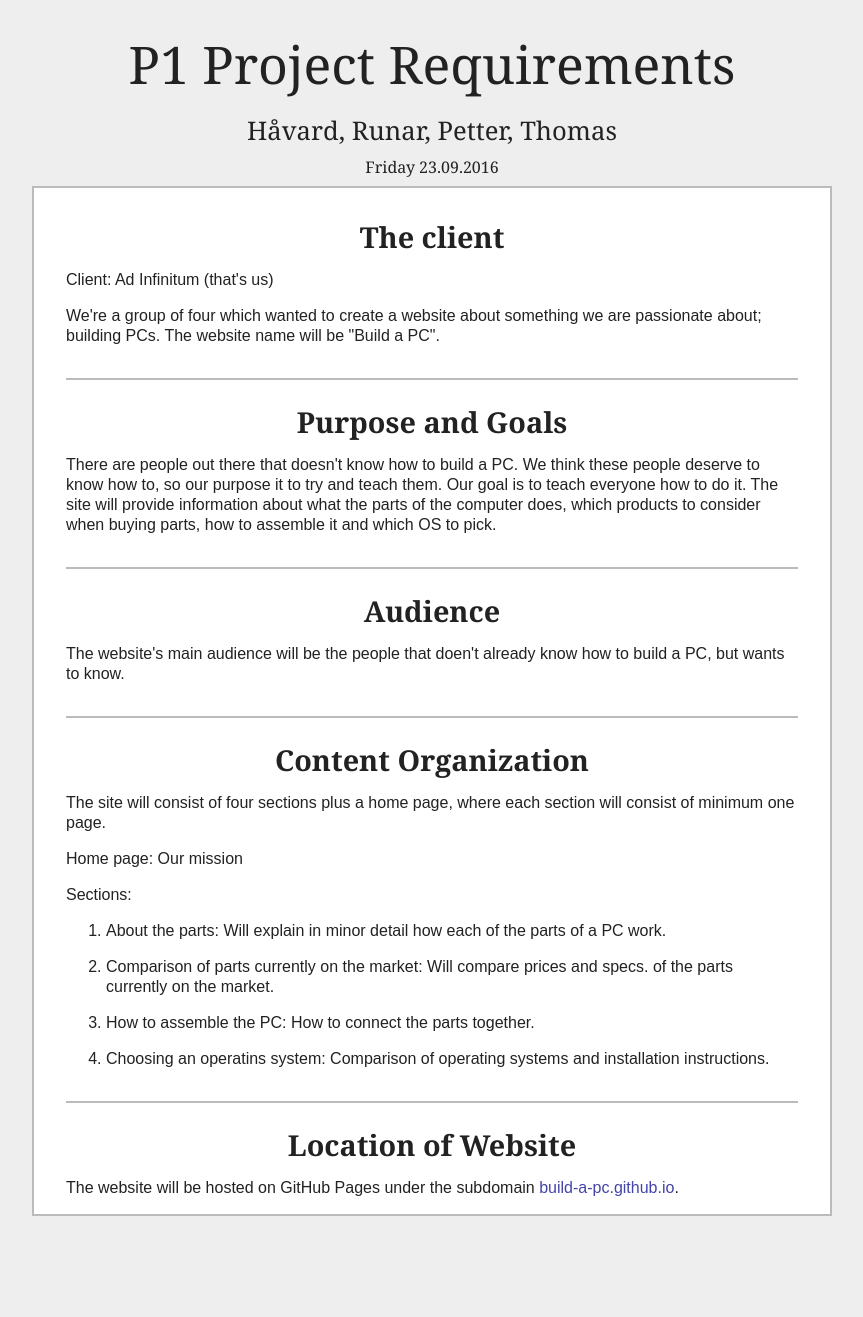
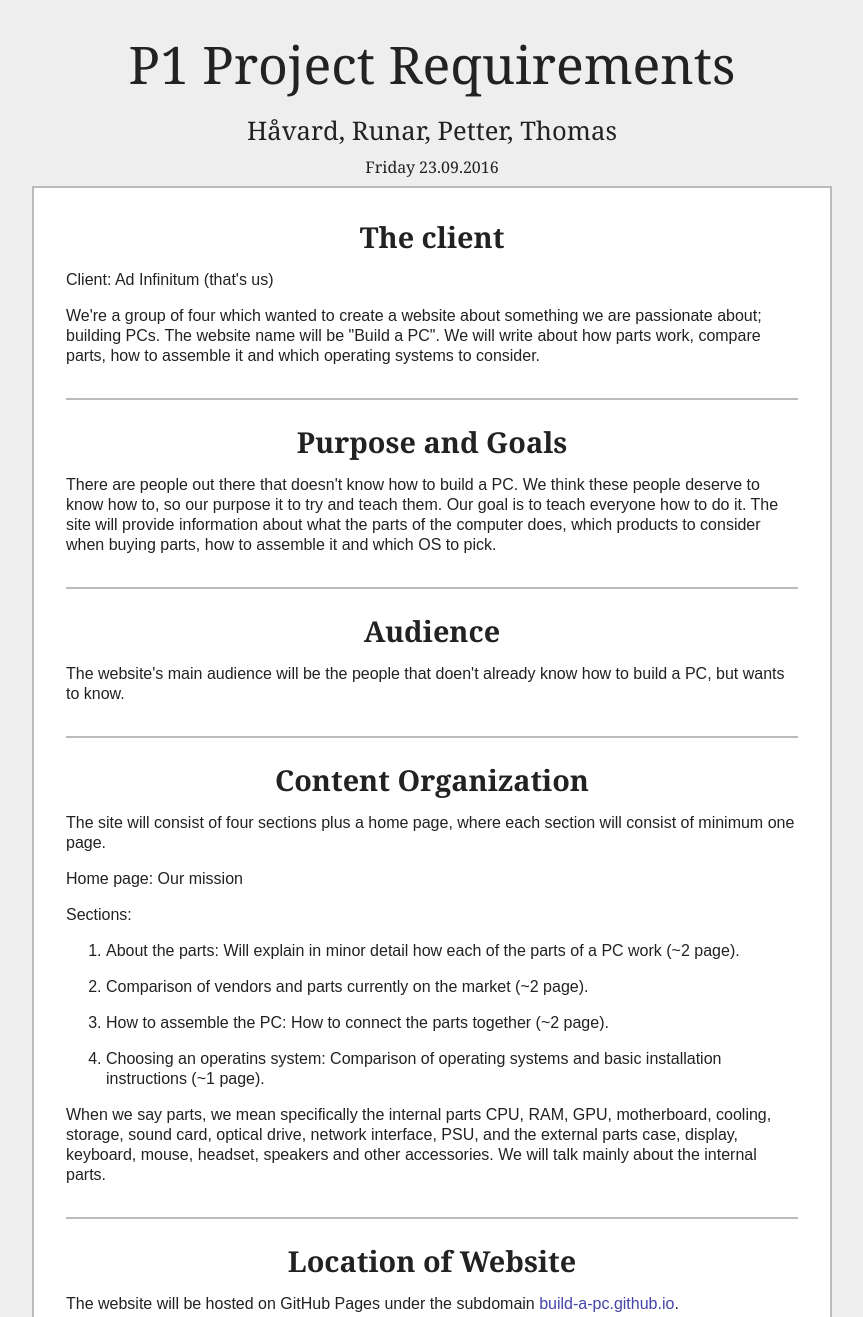
Before and after one commit to build-a-pc/build-a-pc.github.io, a plain HTML site: page Documents/P1_requirements.html in a window 1280 px wide. Shown: the top 1317 px of the page, without its empty margins (208-1071 px from the left). Before the commit the page ends 1236 px from the top, so only its background shows below. Drawn offline with Linux system fonts and the light colour scheme.

Commit message:
Updated P1

```diff
--- a/Documents/P1_requirements.html
+++ b/Documents/P1_requirements.html
@@ -2,7 +2,7 @@
 
 <!-- WARNING: Do not edit after deadline has passed! -->
 
-<html>
+<html lang="en">
   <head>
     <meta charset="UTF-8">
     <meta name="description" content="project info" />
@@ -33,7 +33,9 @@
             </header>
 
             <p>Client: Ad Infinitum (that's us)</p>
-            <p>We're a group of four which wanted to create a website about something we are passionate about; building PCs. The website name will be "Build a PC".</p>
+            <p>We're a group of four which wanted to create a website about something we are passionate about; building PCs.
+              The website name will be "Build a PC". We will write about how parts work, compare parts, how to assemble it
+              and which operating systems to consider.</p>
           </section>
 
           <hr />
@@ -44,9 +46,9 @@
             </header>
 
             <p>There are people out there that doesn't know how to build a PC.
-            We think these people deserve to know how to, so our purpose it to try and teach them.
-            Our goal is to teach everyone how to do it. The site will provide information about what the parts of the computer does,
-            which products to consider when buying parts, how to assemble it and which OS to pick.</p>
+              We think these people deserve to know how to, so our purpose it to try and teach them.
+              Our goal is to teach everyone how to do it. The site will provide information about what the parts of the computer does,
+              which products to consider when buying parts, how to assemble it and which OS to pick.</p>
           </section>
 
           <hr />
@@ -70,11 +72,14 @@
             <p>Home page: Our mission</p>
             <p>Sections:</p>
             <ol>
-              <li>About the parts: Will explain in minor detail how each of the parts of a PC work.</li>
-              <li>Comparison of parts currently on the market: Will compare prices and specs. of the parts currently on the market.</li>
-              <li>How to assemble the PC: How to connect the parts together.</li>
-              <li>Choosing an operatins system: Comparison of operating systems and installation instructions.</li>
+              <li>About the parts: Will explain in minor detail how each of the parts of a PC work (~2 page).</li>
+              <li>Comparison of vendors and parts currently on the market (~2 page).</li>
+              <li>How to assemble the PC: How to connect the parts together (~2 page).</li>
+              <li>Choosing an operatins system: Comparison of operating systems and basic installation instructions (~1 page).</li>
             </ol>
+            <p>When we say parts, we mean specifically the internal parts CPU, RAM, GPU, motherboard, cooling, storage,
+              sound card, optical drive, network interface, PSU, and the external parts case, display, keyboard, mouse,
+              headset, speakers and other accessories. We will talk mainly about the internal parts.</p>
           </section>
 
           <hr />
```
Also changed, not shown: Documents/PX_template.html (+2 -2 lines), index.html (+1 -1 lines).
